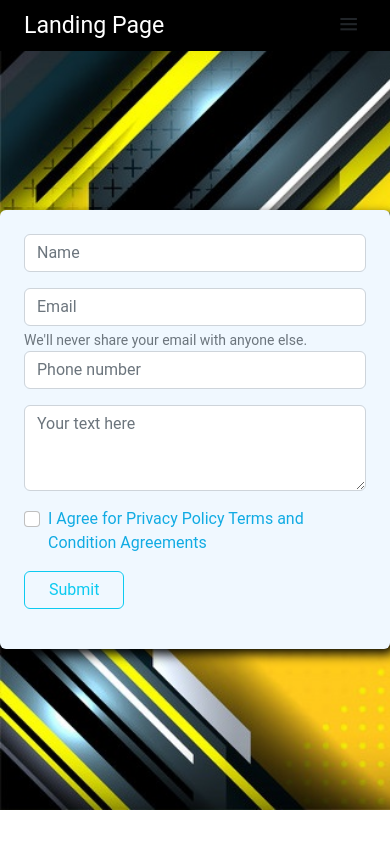
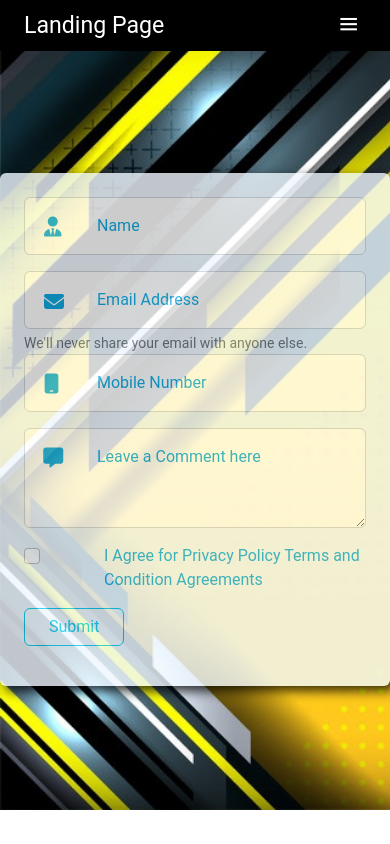
Before and after one commit to heartmovment/Sample-landing-page, a plain HTML site: page index.html in a window 390 px wide. Drawn offline with nearby package versions, Linux system fonts and the light colour scheme.

Commit message:
Add files via upload
update file--added some icons

```diff
--- a/index.html
+++ b/index.html
@@ -29,6 +29,8 @@
         background-color: aliceblue;
         box-shadow: 5px 5px 12px  black;
         color: rgb(17, 171, 227);
+        opacity: .8;
+
     }
     .navbar {
         background-color: black;
@@ -38,13 +40,39 @@
     display: flex;
     margin-right: 20px;
     }
+    .ul-bg {
+        margin-left: 30px;
+    }
+    .form-floating {
+        position: relative;
+    }
+    .icon {
+        position: absolute;
+        top: calc(50%);
+        left: 1.25rem;
+    }
+    .icon-mail {
+        position: absolute;
+        top: calc(8%);
+        left: 1.25rem;
+    }
+    .form-floating label, .form-floating .form-control {
+        left: 1rem;
+        padding-left: 3.5rem;
+    }
+    .icon-message {
+        position: absolute;
+        top: 1.8rem;
+        left: 1.2rem;
+    }
+
 </style>
 <body>
 <section>
     <nav class="navbar navbar-expand-md fixed-top">
         <a href="#" class="navbar-brand fs-3 ms-4 text-white">Landing Page</a>
 
-        <button class=" navbar-toggler me-3 text-dark" type="button" data-bs-toggle="collapse"
+        <button class="navbar-toggler me-3 text-white" type="button" data-bs-toggle="collapse"
             data-bs-target="#btn">
             <i class='bx bx-menu bx-sm'></i>
         </button>
@@ -52,6 +80,7 @@
             <ul class="navbar-nav ms-auto">
                 <li class="navbar-item">
                     <a href="#" class="nav-link text-white fs-4">Home</a>
+
                 </li>
                 <li class=" navbar-item">
                     <a href="#" class=" nav-link text-white fs-4">Contact</a>
@@ -63,24 +92,27 @@
         </div>
     </nav>
         <div class="full-width d-flex justify-content-center and align-items-center">
-            <form class="rounded p-4 p-sm-5 w-40" action="https://formsubmit.co/heartmovment@gmail.com" method="POST">
-                <div class="mb-3">
-                  <!--<label for="exampleInputName1" class="form-label">Name</label>-->
-                  <input type="text" class="form-control" id="exampleInputName1" aria-describedby="nameHelp" placeholder="Name">
+            <form class="rounded p-4 p-sm-5 w-40" action="https://formsubmit.co/056b4eb33c1bc574a272a80c93f3561a" method="POST">
+                <div class="form-floating mb-3">
+                    <i class="icon fa-solid fa-user-tie fa-lg"></i>
+                    <input type="text" class="form-control" id="inputName" placeholder="Name">
+                    <label for="inputName">Name</label>
                 </div>
-                <div class="mb-3">
-                    <!--<label for="exampleInputEmail1" class="form-label">Email address</label>-->
-                    <input type="email" class="form-control" id="exampleInputEmail1" aria-describedby="emailHelp" placeholder="Email">
+                <div class="form-floating mb-3">
+                    <i class="icon-mail fa-solid fa-envelope fa-lg"></i>
+                    <input type="email" class="form-control" id="inputEmail" placeholder="Email">
+                    <label for="inputEmail">Email Address</label>
                     <div id="emailHelp" class="form-text">We'll never share your email with anyone else.
                 </div>
-
-                <div class="mb-3">
-                    <!--<label for="exampleInputPhone1" class="form-label">Phone</label>-->
-                    <input type="phone" class="form-control" id="exampleInputPhone1" aria-describedby="phoneHelp" placeholder="Phone number">
+                <div class="form-floating mb-3">
+                    <i class="icon fa-solid fa-mobile fa-lg"></i>
+                    <input type="phone" class="form-control" id="inputNumber" placeholder="Phone number">
+                    <label for="inputNumber">Mobile Number</label>
                 </div>
-                <div class="mb-3">
-                    <!--<label for="exampleFormControlTextarea1" class="form-label">Example textarea</label>-->
-                    <textarea class="form-control" id="exampleFormControlTextarea1" placeholder="Your text here" rows="3"></textarea>
+                <div class="form-floating mb-3">
+                    <i class="icon-message fa-solid fa-message fa-lg"></i>
+                    <textarea class="form-control" id="floatingTextArea" placeholder="Leave a Comment here" style="height: 100px"></textarea>
+                    <label for="floatingTextArea">Leave a Comment here</label>
                 </div>
                 <div class="mb-3 form-check">
                     <input type="checkbox" class="form-check-input" id="exampleCheck1">
@@ -91,5 +123,7 @@
         </div>
     </div>
 </section>
+    <!-- JavaScript Bundle with Popper -->
+<script src="https://cdn.jsdelivr.net/npm/bootstrap@5.2.0/dist/js/bootstrap.bundle.min.js" integrity="sha384-A3rJD856KowSb7dwlZdYEkO39Gagi7vIsF0jrRAoQmDKKtQBHUuLZ9AsSv4jD4Xa" crossorigin="anonymous"></script>
 </body>
 </html>
```
